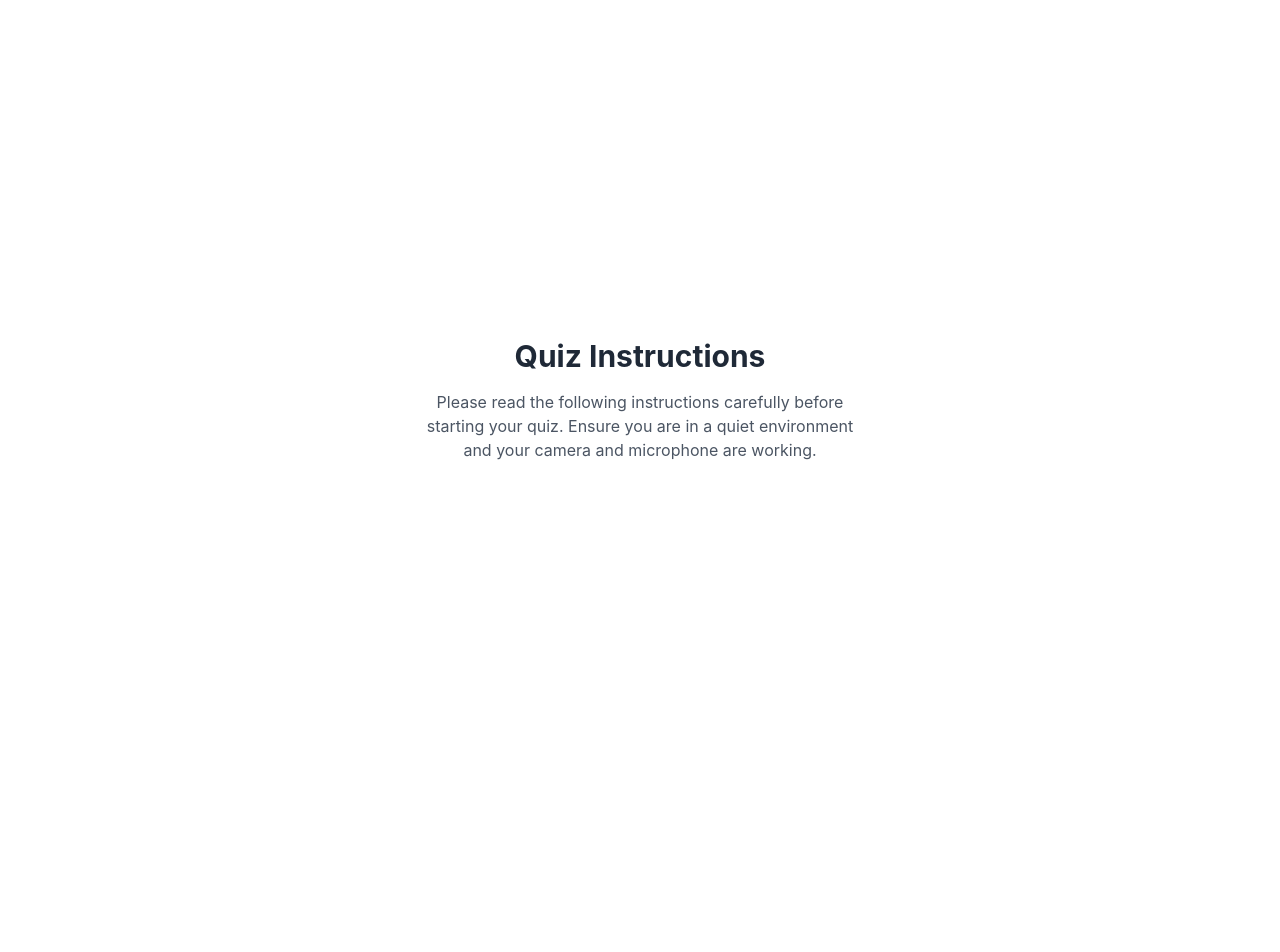
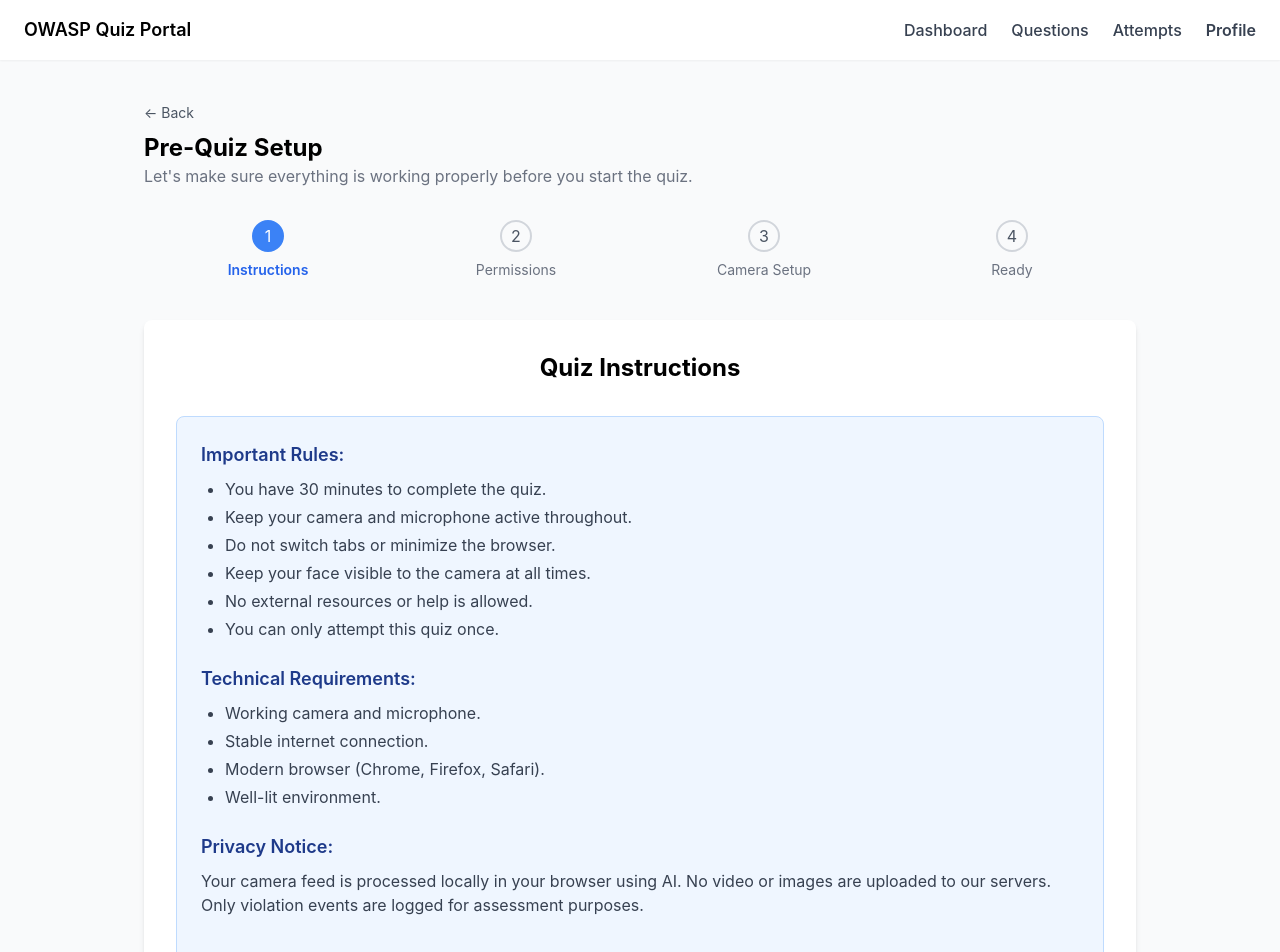
Before and after one commit to akshita264/quiz_portal, a React (Vite) app: page /quiz/instructions in a window 1280 px wide. Shown: the top 952 px of the page. Before the commit the page ends 800 px from the top, so only its background shows below. Built offline with nearby package versions, Linux system fonts and the light colour scheme.

Commit message:
Instructions and Permissions page updated

```diff
--- a/src/App.jsx
+++ b/src/App.jsx
@@ -11,7 +11,7 @@
 import Signup from "./auth/Signup";
 import Quiz from "./Quiz";
 
-
+import PreQuizLayout from "./pages/quiz/preQuizSetup/prequizlayout";
 import InstructionsPage from "./pages/quiz/preQuizSetup/instructions";
 import PermissionsPage from "./pages/quiz/preQuizSetup/permissions";
 import CameraSetupPage from "./pages/quiz/preQuizSetup/camerasetup";
@@ -35,12 +35,13 @@
               }
             />
             {/* Pre-Quiz Setup routes */}
-
+          <Route path="/quiz" element={<PreQuizLayout />}>
             <Route path="/quiz/instructions" element={<InstructionsPage />} />
             <Route path="/quiz/permissions" element={<PermissionsPage />} />
             <Route path="/quiz/camera" element={<CameraSetupPage />} />
             <Route path="/quiz/ready" element={<ReadyPage />} />
-
+             <Route index element={<InstructionsPage />} />
+         </Route>
 
           </Routes>
 
--- a/src/pages/quiz/preQuizSetup/instructions.jsx
+++ b/src/pages/quiz/preQuizSetup/instructions.jsx
@@ -1,15 +1,66 @@
 import React from "react";
+import { useNavigate } from "react-router-dom";
 
-function InstructionsPage() {
+const InstructionsPage = () => {
+  const navigate = useNavigate();
+
+  const handleContinue = () => {
+    navigate("/quiz/permissions");
+  };
+
   return (
-    <div className="p-6 flex flex-col items-center justify-center min-h-screen bg-white">
-      <h1 className="text-3xl font-bold mb-4 text-gray-800">Quiz Instructions</h1>
-      <p className="text-gray-600 text-center max-w-md">
-        Please read the following instructions carefully before starting your quiz.
-        Ensure you are in a quiet environment and your camera and microphone are working.
-      </p>
+    <div className="bg-white rounded-lg shadow-md p-8">
+      <h2 className="text-2xl font-bold text-center mb-8">Quiz Instructions</h2>
+
+      <div className="bg-blue-50 border border-blue-200 rounded-lg p-6 space-y-6">
+        <div>
+          <h3 className="font-semibold text-lg mb-2 text-blue-900">
+            Important Rules:
+          </h3>
+          <ul className="list-disc pl-6 text-gray-700 space-y-1">
+            <li>You have 30 minutes to complete the quiz.</li>
+            <li>Keep your camera and microphone active throughout.</li>
+            <li>Do not switch tabs or minimize the browser.</li>
+            <li>Keep your face visible to the camera at all times.</li>
+            <li>No external resources or help is allowed.</li>
+            <li>You can only attempt this quiz once.</li>
+          </ul>
+        </div>
+
+        <div>
+          <h3 className="font-semibold text-lg mb-2 text-blue-900">
+            Technical Requirements:
+          </h3>
+          <ul className="list-disc pl-6 text-gray-700 space-y-1">
+            <li>Working camera and microphone.</li>
+            <li>Stable internet connection.</li>
+            <li>Modern browser (Chrome, Firefox, Safari).</li>
+            <li>Well-lit environment.</li>
+          </ul>
+        </div>
+
+        <div>
+          <h3 className="font-semibold text-lg mb-2 text-blue-900">
+            Privacy Notice:
+          </h3>
+          <p className="text-gray-700">
+            Your camera feed is processed locally in your browser using AI. No
+            video or images are uploaded to our servers. Only violation events
+            are logged for assessment purposes.
+          </p>
+        </div>
+
+        <div className="flex justify-center pt-6">
+          <button
+            onClick={handleContinue}
+            className="bg-blue-600 hover:bg-blue-700 text-white font-semibold px-6 py-2 rounded-md shadow-md transition-all"
+          >
+            I Understand – Continue
+          </button>
+        </div>
+      </div>
     </div>
   );
-}
+};
 
 export default InstructionsPage;
--- a/src/pages/quiz/preQuizSetup/permissions.jsx
+++ b/src/pages/quiz/preQuizSetup/permissions.jsx
@@ -1,15 +1,104 @@
-import React from "react";
+import React, { useEffect, useState } from "react";
+import { useNavigate } from "react-router-dom";
 
-function PermissionsPage() {
+const PermissionsPage = () => {
+  const navigate = useNavigate();
+  const [cameraGranted, setCameraGranted] = useState(false);
+  const [micGranted, setMicGranted] = useState(false);
+  const [error, setError] = useState("");
+
+  const requestPermissions = async () => {
+    try {
+      const stream = await navigator.mediaDevices.getUserMedia({
+        video: true,
+        audio: true,
+      });
+      if (stream.getVideoTracks().length > 0) setCameraGranted(true);
+      if (stream.getAudioTracks().length > 0) setMicGranted(true);
+      setError("");
+      stream.getTracks().forEach((track) => track.stop()); // stop streams after check
+    } catch (err) {
+      setError("Please allow camera and microphone access to continue.");
+      console.error("Permission error:", err);
+    }
+  };
+
+  useEffect(() => {
+    requestPermissions();
+  }, []);
+
+  const handleContinue = () => {
+    if (cameraGranted && micGranted) {
+      navigate("/quiz/camera");
+    } else {
+      setError("Please enable both camera and microphone permissions.");
+    }
+  };
+
   return (
-    <div className="p-6 flex flex-col items-center justify-center min-h-screen bg-white">
-      <h1 className="text-3xl font-bold mb-4 text-gray-800">Permissions Setup</h1>
-      <p className="text-gray-600 text-center max-w-md">
-        We need access to your camera and microphone to proceed with the quiz.
-        Please grant the necessary permissions when prompted.
-      </p>
+    <div className="bg-white rounded-lg shadow-md p-8">
+      <h2 className="text-2xl font-bold text-center mb-8">
+        Camera & Microphone Permissions
+      </h2>
+
+      <div className="bg-blue-50 border border-blue-200 rounded-lg p-6 space-y-6">
+        <div>
+          <h3 className="font-semibold text-lg mb-2 text-blue-900">
+            Permissions Required:
+          </h3>
+          <ul className="list-disc pl-6 text-gray-700 space-y-1">
+            <li>Access to your <strong>camera</strong> is required for monitoring.</li>
+            <li>Access to your <strong>microphone</strong> is required for verification.</li>
+            <li>Ensure your browser has permission to use both devices.</li>
+            <li>
+              You can check permissions in your browser’s address bar (🔒 icon).
+            </li>
+          </ul>
+        </div>
+
+        <div>
+          <h3 className="font-semibold text-lg mb-2 text-blue-900">
+            Current Status:
+          </h3>
+          <ul className="list-disc pl-6 text-gray-700 space-y-1">
+            <li>
+              Camera Access:{" "}
+              <span
+                className={`font-semibold ${
+                  cameraGranted ? "text-green-600" : "text-red-600"
+                }`}
+              >
+                {cameraGranted ? "Granted ✅" : "Not Granted ❌"}
+              </span>
+            </li>
+            <li>
+              Microphone Access:{" "}
+              <span
+                className={`font-semibold ${
+                  micGranted ? "text-green-600" : "text-red-600"
+                }`}
+              >
+                {micGranted ? "Granted ✅" : "Not Granted ❌"}
+              </span>
+            </li>
+          </ul>
+        </div>
+
+        {error && (
+          <p className="text-red-600 text-center font-medium">{error}</p>
+        )}
+
+        <div className="flex justify-center pt-6">
+          <button
+            onClick={handleContinue}
+            className="bg-blue-600 hover:bg-blue-700 text-white font-semibold px-6 py-2 rounded-md shadow-md transition-all"
+          >
+            Continue
+          </button>
+        </div>
+      </div>
     </div>
   );
-}
+};
 
 export default PermissionsPage;
--- /dev/null
+++ b/src/pages/quiz/preQuizSetup/prequizLayout.jsx
@@ -0,0 +1,77 @@
+import React from "react";
+import { Link, Outlet, useLocation } from "react-router-dom";
+
+const PreQuizLayout = () => {
+  const location = useLocation();
+
+  // Determine which step is active
+  const steps = [
+    { label: "Instructions", path: "/quiz/instructions" },
+    { label: "Permissions", path: "/quiz/permissions" },
+    { label: "Camera Setup", path: "/quiz/camera" },
+    { label: "Ready", path: "/quiz/ready" },
+  ];
+
+  return (
+    <div className="min-h-screen bg-gray-50">
+      {/* Navbar */}
+      <header className="flex items-center justify-between px-6 py-4 bg-white shadow-sm">
+        <div className="flex items-center space-x-3">
+
+          <h1 className="font-semibold text-lg">OWASP Quiz Portal</h1>
+        </div>
+
+        <nav className="flex space-x-6 text-gray-700 font-medium">
+          <Link to="#">Dashboard</Link>
+          <Link to="#">Questions</Link>
+          <Link to="#">Attempts</Link>
+          <span className="font-semibold">Profile</span>
+        </nav>
+      </header>
+
+      {/* Page Content */}
+      <main className="max-w-5xl mx-auto py-10 px-4">
+        <Link to="/login" className="text-gray-600 text-sm">
+          ← Back
+        </Link>
+
+        <h2 className="text-2xl font-bold mt-2">Pre-Quiz Setup</h2>
+        <p className="text-gray-500 mb-8">
+          Let's make sure everything is working properly before you start the quiz.
+        </p>
+
+        {/* Step Tracker */}
+        <div className="flex justify-between items-center mb-10">
+          {steps.map((step, index) => {
+            const active = location.pathname === step.path;
+            return (
+              <div key={index} className="flex-1 text-center">
+                <div
+                  className={`mx-auto w-8 h-8 flex items-center justify-center rounded-full border-2 ${
+                    active
+                      ? "border-blue-500 bg-blue-500 text-white"
+                      : "border-gray-300 text-gray-600"
+                  }`}
+                >
+                  {index + 1}
+                </div>
+                <p
+                  className={`mt-2 text-sm ${
+                    active ? "text-blue-600 font-semibold" : "text-gray-500"
+                  }`}
+                >
+                  {step.label}
+                </p>
+              </div>
+            );
+          })}
+        </div>
+
+        {/* Page-specific content */}
+        <Outlet />
+      </main>
+    </div>
+  );
+};
+
+export default PreQuizLayout;
```
